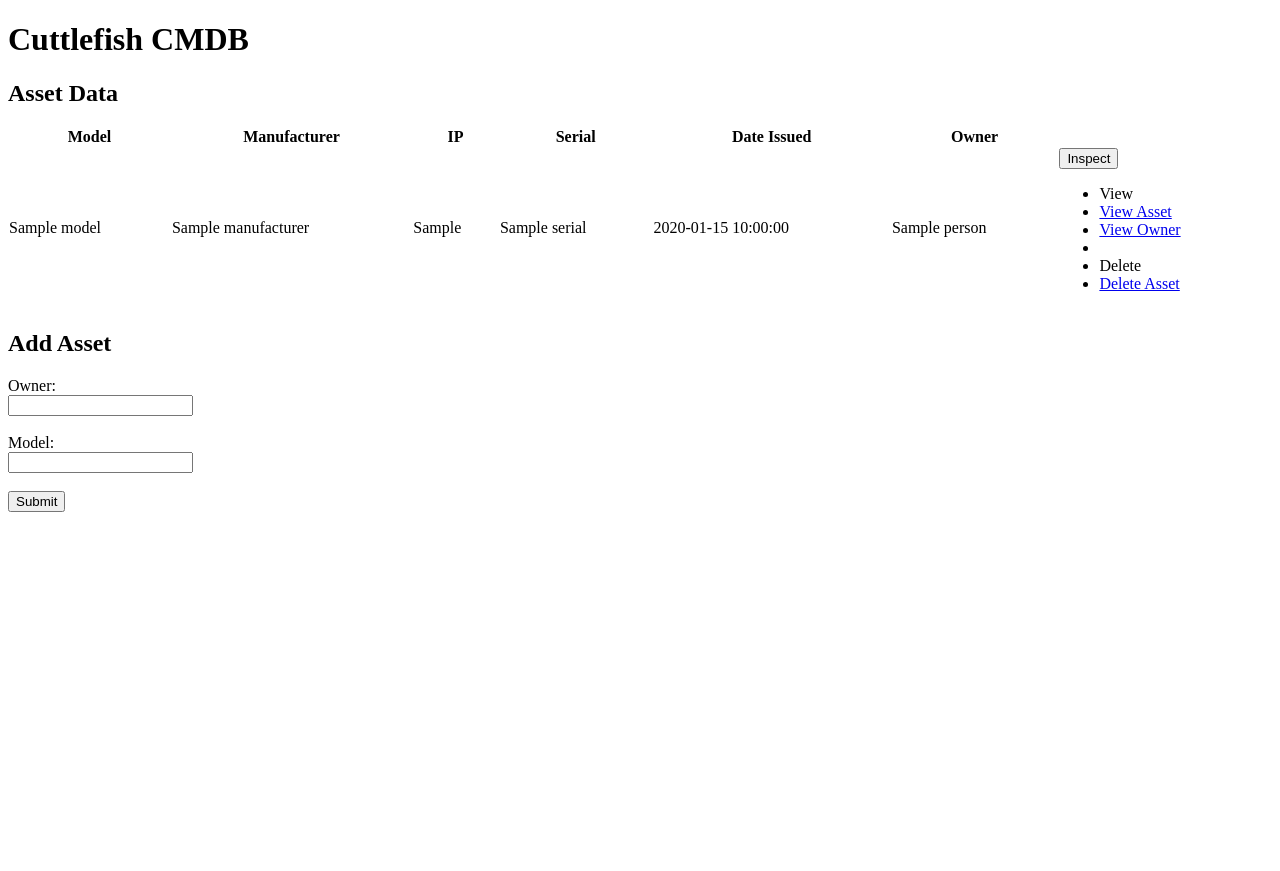
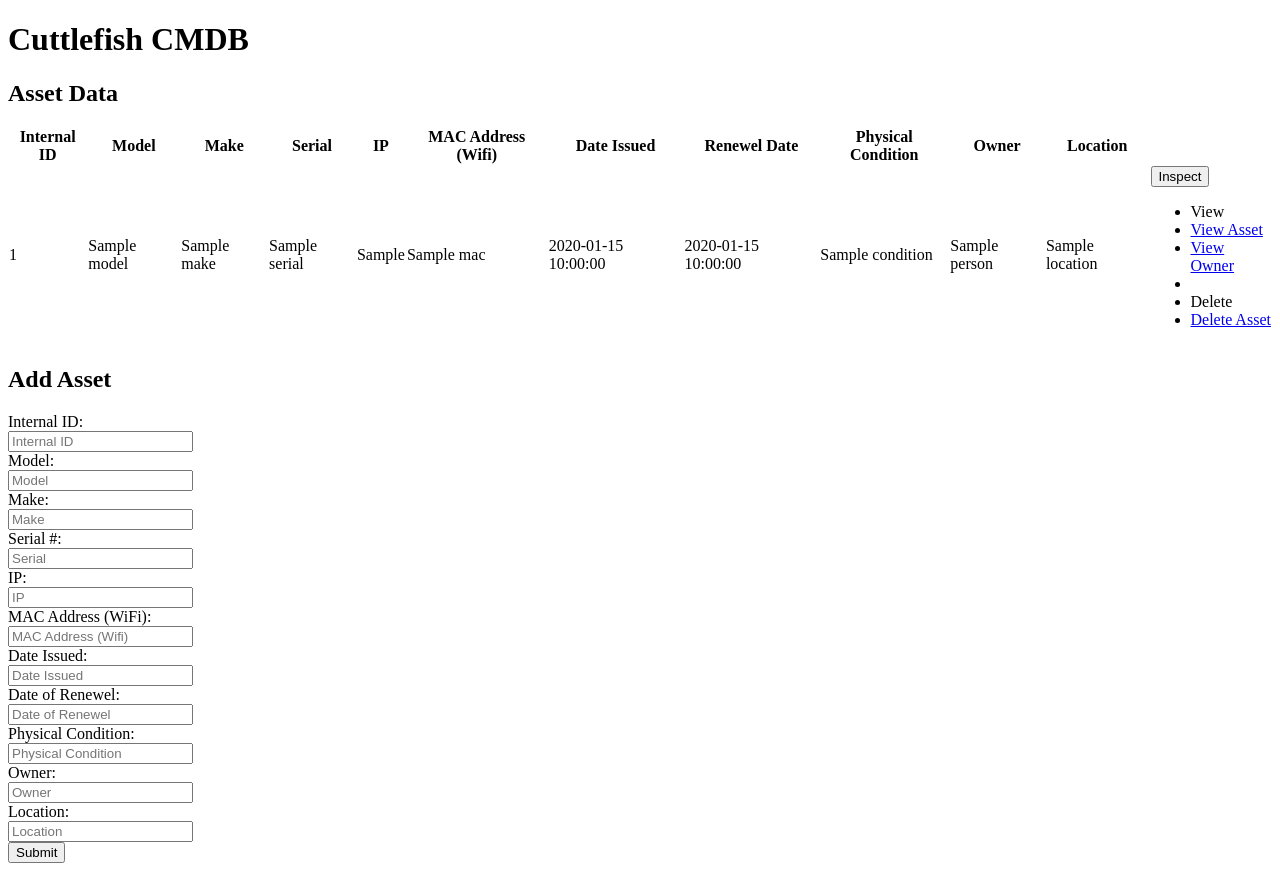
Before and after one commit to tsaoman/cuttlefish-cmdb, a Python web app: template templates/index.html in a window 1280 px wide. Before the commit the page ends 512 px from the top, so only its background shows below. Run offline with Jinja, Linux system fonts and the light colour scheme; the template is opened without the code that fills it: most values are stand-ins (such as "Sample title", 1, 10 or a date in 2020); some libraries are stand-ins or nearby versions.

Commit message:
Added more asset attributes, updated Add Asset form

```diff
--- a/templates/index.html
+++ b/templates/index.html
@@ -31,13 +31,27 @@ along with this program.  If not, see <http://www.gnu.org/licenses/>.
 
   <script>$(document).ready(function() {
     var table = $('#assets').DataTable( {
+
+      //scrolling
+      "scrollY": "500px",
+      "scrollX": true,
+      "scrollCollapse": true,
+      "paging": false,
+
+      //buttons
       "lengthChange": false,
       "buttons": [ 'excel', 'pdf', 'colvis' ],
-      "order": [],
+
+      //classes
       "columnDefs": [ {
         "targets"  : 'no-sort',
-        "orderable": false,
-      }]
+        "orderable": false
+      },
+      {
+        "targets": "default_hidden",
+        "visible": false
+      } ]
+
     } );
 
     table.buttons().container().appendTo('#assets_wrapper .col-sm-6:eq(0)');
@@ -58,24 +72,34 @@ along with this program.  If not, see <http://www.gnu.org/licenses/>.
         <table id ="assets" class="table table-hover" cellspacing="0" width="100%">
           <thead>
             <tr>
+              <th>Internal ID</th>
               <th>Model</th>
-              <th>Manufacturer</th>
+              <th class="default_hidden">Make</th>
+              <th>Serial</th>
               <th>IP</th>
-              <th>Serial</th>
+              <th class="default_hidden">MAC Address (Wifi)</th>
               <th>Date Issued</th>
-              <th>Owner</th>
+              <th class="default_hidden">Renewel Date</th>
+              <th class="default_hidden">Physical Condition</th>
+              <th class="default_hidden">Owner</th>
+              <th class="default_hidden">Location</th>
               <th class="no-sort"></th>
             </tr>
           </thead>
           <tbody>
-            {% for row in data %}
+            {% for row in data %}<!-- parse datastring from cypher -->
             <tr>
+              <td>{{ row['asset']['internal_id'] }}</td>
               <td>{{ row['asset']['model'] }}</td>
-              <td>{{ row['asset']['manufacturer'] }}</td>
+              <td>{{ row['asset']['make'] }}</td>
+              <td>{{ row['asset']['serial'] }}</td>
               <td>{{ row['asset']['ip'] }}</td>
-              <td>{{ row['asset']['serial'] }}</td>
+              <td>{{ row['asset']['mac'] }}</td>
               <td>{{ row['asset']['date_issued'] }}</td>
+              <td>{{ row['asset']['date_renewel'] }}
+              <td>{{ row['asset']['condition'] }}</td>
               <td>{{ row['person']['name'] }}</td>
+              <td>{{ row['asset']['location'] }}
               <td>
                 <div class="dropdown">
                   <button class="btn btn-primary btn-xs dropdown-toggle" type="button" data-toggle="dropdown">Inspect
@@ -100,16 +124,92 @@ along with this program.  If not, see <http://www.gnu.org/licenses/>.
       <div class="col-md-4">
         <h2>Add Asset</h2>
 
-          <form method="POST" action="{{ url_for('tx') }}">
-            Owner:<br/>
-            <input type="text" name="owner"><br/><br/>
+        <form method="POST" action="{{ url_for('assetAdd') }}">
 
-            Model:<br/>
-            <input type="text" name="model"><br/><br/>
+          <div class="form-group row">
+            <label for="internalID" class="col-sm-4 form-control-label">Internal ID:</label>
+            <div class="col-sm-8">
+              <input type="text" class="form-control" name="internalID" placeholder="Internal ID">
+            </div>
+          </div>
 
-            <input type="submit" value="Submit">
+          <div class="form-group row">
+            <label for="model" class="col-sm-4 form-control-label">Model:</label>
+            <div class="col-sm-8">
+              <input type="text" class="form-control" name="model" placeholder="Model">
+            </div>
+          </div>
 
-          </form>
+          <div class="form-group row">
+            <label for="make" class="col-sm-4 form-control-label">Make:</label>
+            <div class="col-sm-8">
+              <input type="text" class="form-control" name="make" placeholder="Make">
+            </div>
+          </div>
+
+          <div class="form-group row">
+            <label for="Serial" class="col-sm-4 form-control-label">Serial #:</label>
+            <div class="col-sm-8">
+              <input type="text" class="form-control" name="Serial" placeholder="Serial">
+            </div>
+          </div>
+
+          <div class="form-group row">
+            <label for="ip" class="col-sm-4 form-control-label">IP:</label>
+            <div class="col-sm-8">
+              <input type="text" class="form-control" name="ip" placeholder="IP">
+            </div>
+          </div>
+
+          <div class="form-group row">
+            <label for="mac" class="col-sm-4 form-control-label">MAC Address (WiFi):</label>
+            <div class="col-sm-8">
+              <input type="text" class="form-control" name="mac" placeholder="MAC Address (Wifi)">
+            </div>
+          </div>
+
+          <div class="form-group row">
+            <label for="date_issued" class="col-sm-4 form-control-label">Date Issued:</label>
+            <div class="col-sm-8">
+              <input type="text" class="form-control" name="date_issued" placeholder="Date Issued">
+            </div>
+          </div>
+
+          <div class="form-group row">
+            <label for="date_renewel" class="col-sm-4 form-control-label">Date of Renewel:</label>
+            <div class="col-sm-8">
+              <input type="text" class="form-control" name="date_renewel" placeholder="Date of Renewel">
+            </div>
+          </div>
+
+          <div class="form-group row">
+            <label for="condition" class="col-sm-4 form-control-label">Physical Condition:</label>
+            <div class="col-sm-8">
+              <input type="text" class="form-control" name="condition" placeholder="Physical Condition">
+            </div>
+          </div>
+
+          <div class="form-group row">
+            <label for="owner" class="col-sm-4 form-control-label">Owner:</label>
+            <div class="col-sm-8">
+              <input type="text" class="form-control" name="owner" placeholder="Owner">
+            </div>
+          </div>
+
+          <div class="form-group row">
+            <label for="location" class="col-sm-4 form-control-label">Location:</label>
+            <div class="col-sm-8">
+              <input type="text" class="form-control" name="location" placeholder="Location">
+            </div>
+          </div>
+
+          <div class="form-group row">
+            <div class="col-sm-offset-4 col-sm-4 ">
+              <input class="btn btn-primary" type="submit" value="Submit">
+            </div>
+          </div>
+
+        </form>
 
       </div> <!-- end col -->
 
```
Also changed, not shown: app.py (+14 -3 lines).
